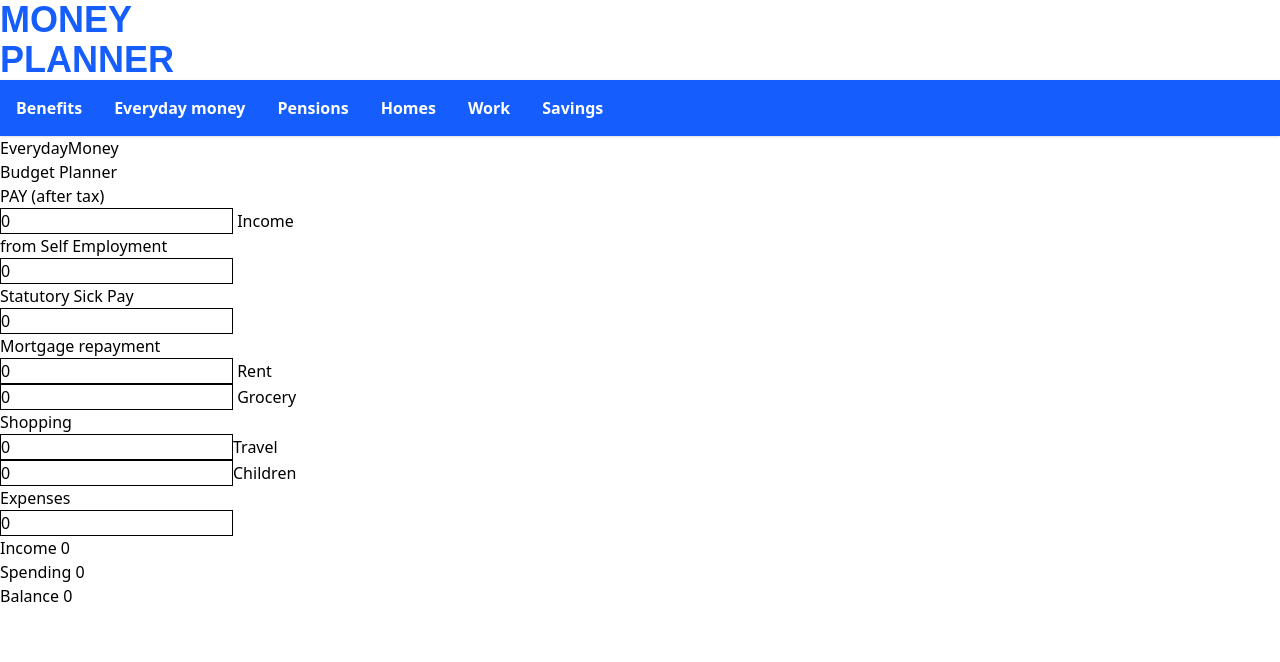
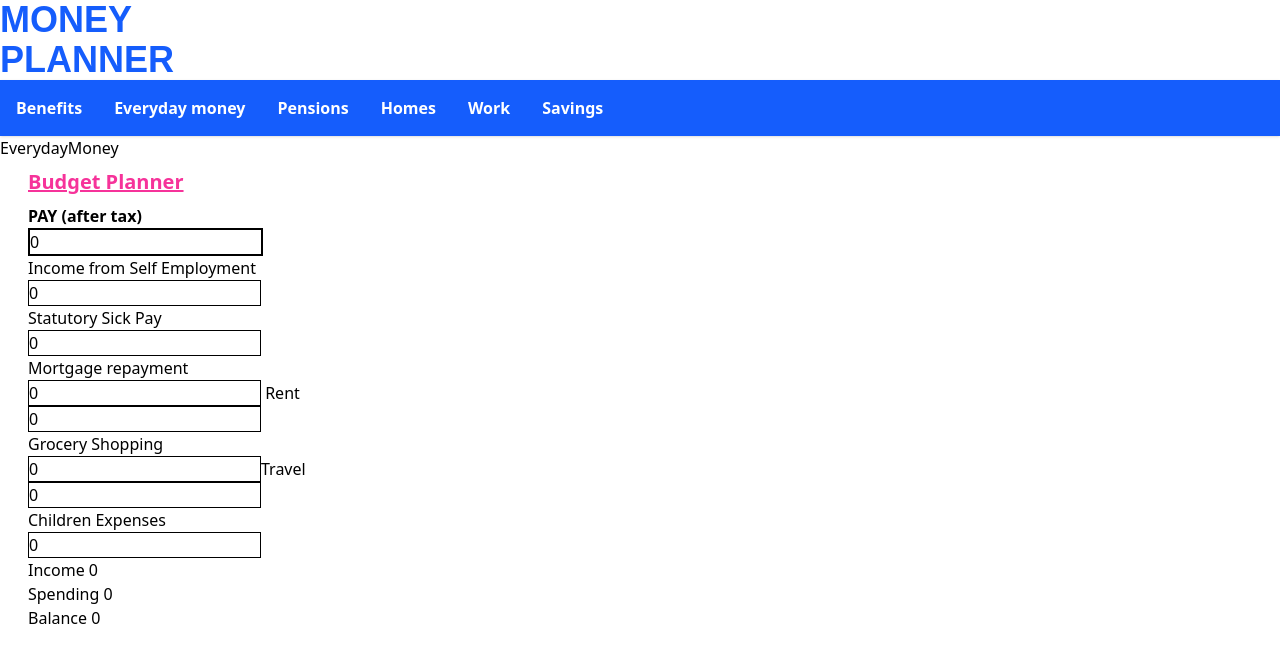
Before and after one commit to Blessing-bit-ui/BugetPlanner, a React (Vite) app in the folder financialadvice/: page /everyday in a window 1280 px wide. Shown: the top 662 px of the page. Built offline with nearby package versions, Linux system fonts and the light colour scheme; a web font is replaced by a local one.

Commit message:
import the useNavigation function

```diff
--- a/financialadvice/src/App.jsx
+++ b/financialadvice/src/App.jsx
@@ -8,6 +8,7 @@ import Everyday from "./pages/Everyday";
 import PageNav from "./pages/PageNav";
 import Benefits from "./pages/Benefits"
 import UniversalCredit from "./components/UniversalCredit";
+import { useNavigate } from "react-router-dom";
 
 
 
--- a/financialadvice/src/pages/Budgetplanner.jsx
+++ b/financialadvice/src/pages/Budgetplanner.jsx
@@ -85,19 +85,20 @@ function Budgetplanner() {
     [pay, selfEmployment, statutory, mortgage, rent, shopping, travel, children]
   );
   return (
-    <div className="w-[300px] ">
-      <h1>Budget Planner</h1>
+    <div className="w-[300px] ml-5 p-2 ">
+      <h1 className="text-pink-500 font-bold text-xl underline mb-2">Budget Planner</h1>
       <form>
-        <label>
+        <label className="font-bold">
           {" "}
           PAY (after tax)
+          </label>
           <input
           type="number"
             value={pay}
             onChange={(e) => dispatch({ type: "pay", payload:Number(e.target.value) })}
-            className="border-[1px]"
+            className="border-[2px]"
           />
-        </label>
+
         <label>
           {" "}
           Income from Self Employment
--- a/financialadvice/src/pages/Home.jsx
+++ b/financialadvice/src/pages/Home.jsx
@@ -1,9 +1,11 @@
  import {NavLink} from "react-router-dom"
+ import { useNavigate } from "react-router-dom";
  import PageNav from "./PageNav";
 
 function Home() {
+  const navigate= useNavigate()
     return (
-      <div>
+      <div onClick={()=>navigate(-1)} >
         <PageNav/>
         <div
           className="bg-[url(https://media.istockphoto.com/id/1446885495/photo/happy-kiss-and-hug-on-mothers-day-in-living-room-sofa-love-and-relaxing-together-in-australia.jpg?s=612x612&w=0&k=20&c=7oteLN0x8VbzXwXQlyT4LZ2F5sipX99_3u5uUbP9isI=)]
```
